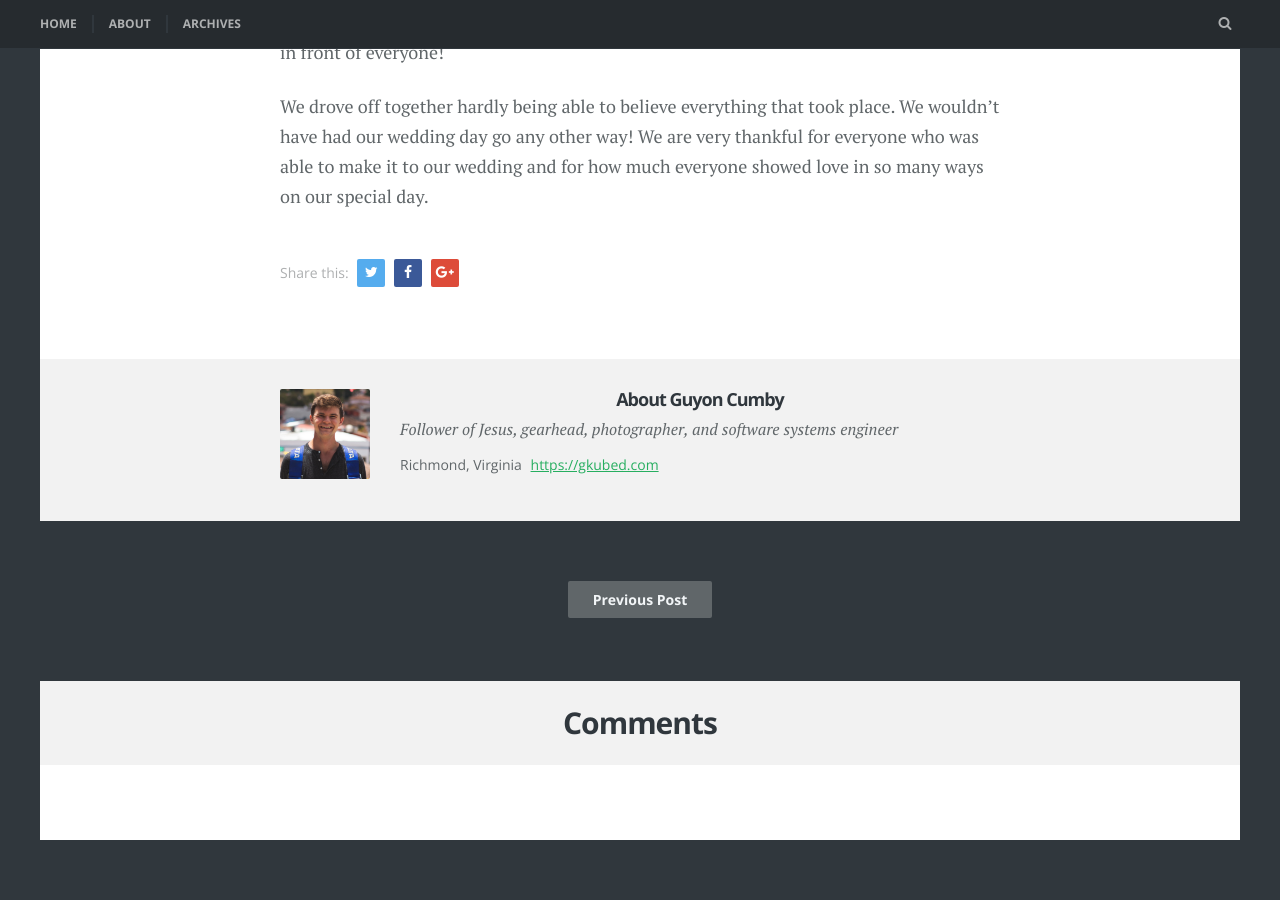
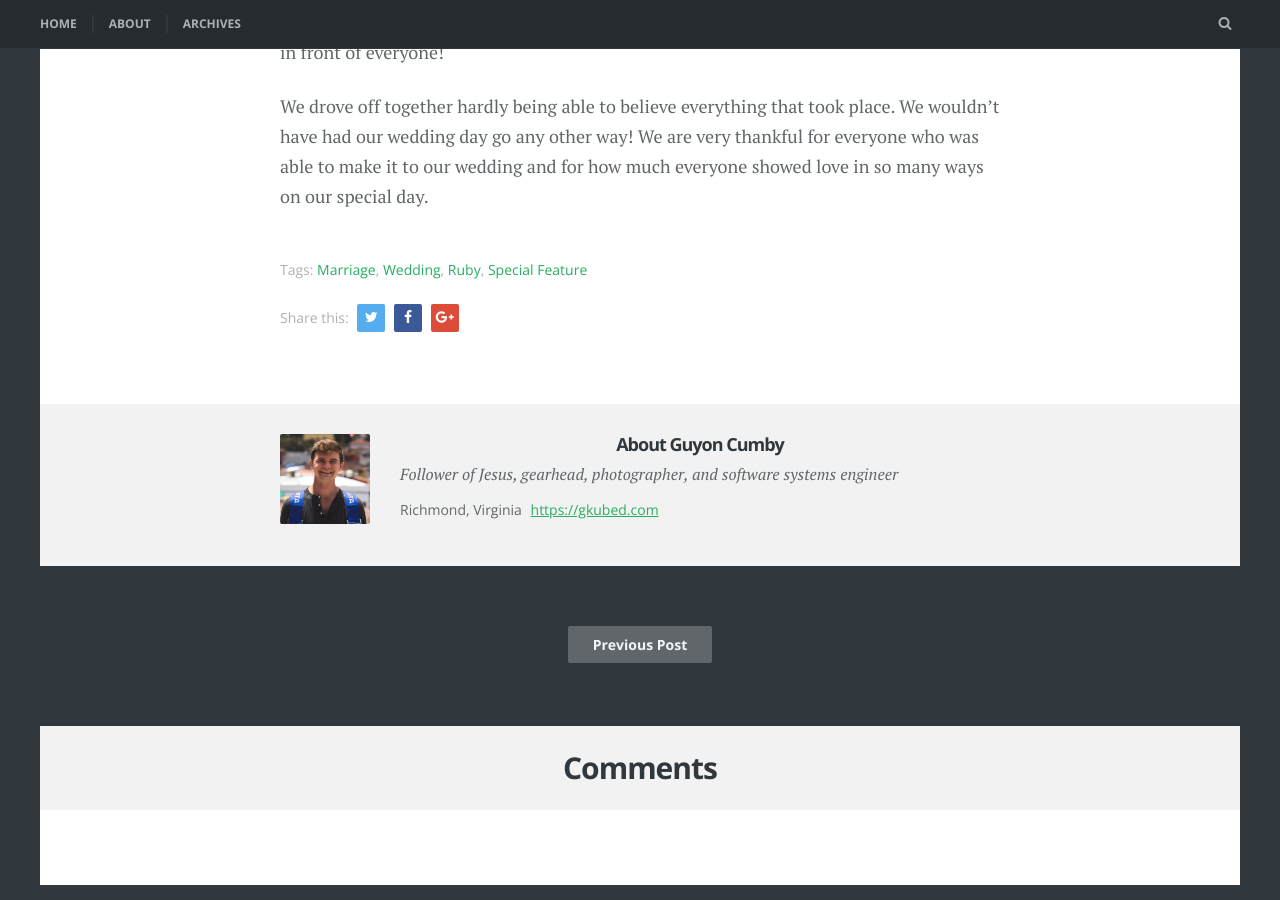
Before and after one commit to gkubed/gkubed.github.io, a Jekyll site: the page built from _posts/2020-02-29-special-feature-ruby-and-i-got-married.markdown, in a window 1280 px wide and 900 px high, scrolled down 14619 px. Built offline with Jekyll 4.4.1, drawn with Linux system fonts in a browser that asks for light colours; some web fonts are replaced; comment, search, counter and statistics services are not loaded; grey boxes are pictures that could not be loaded.

Commit message:
Add tags to Special Feature: Ruby and I Got Married!

```diff
--- a/_posts/2020-02-29-special-feature-ruby-and-i-got-married.markdown
+++ b/_posts/2020-02-29-special-feature-ruby-and-i-got-married.markdown
@@ -3,6 +3,7 @@ layout: post
 title: "Special Feature: Ruby and I Got Married!"
 date: "2020-02-29 10:51:21 -0500"
 featured_image: wedding.jpg
+tags: [Marriage, Wedding, Ruby, Special Feature]
 ---
 
 *All photography featured in this post is the excellent work of [Michelle Joy Photography](https://michellejoyphoto.com/).*
```
